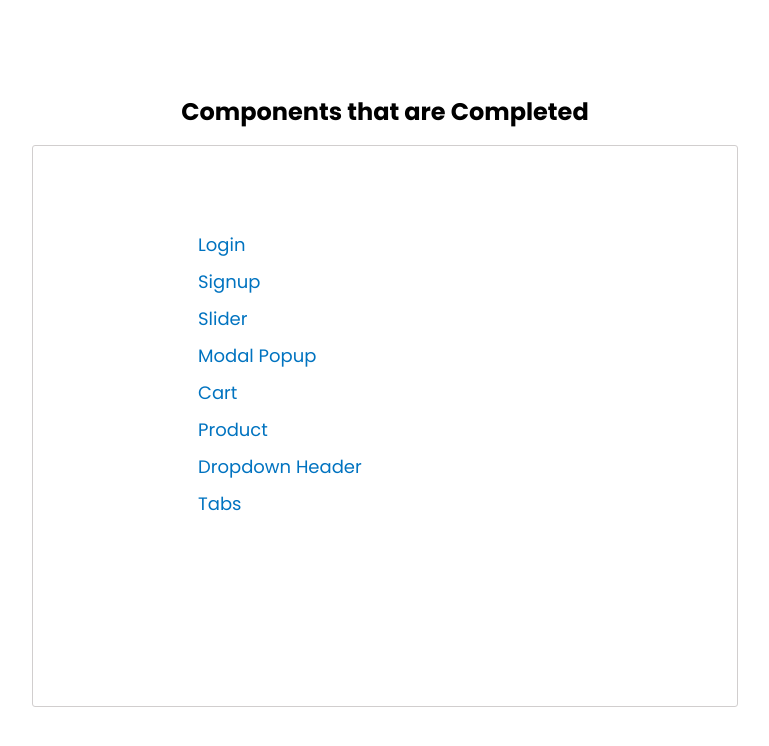
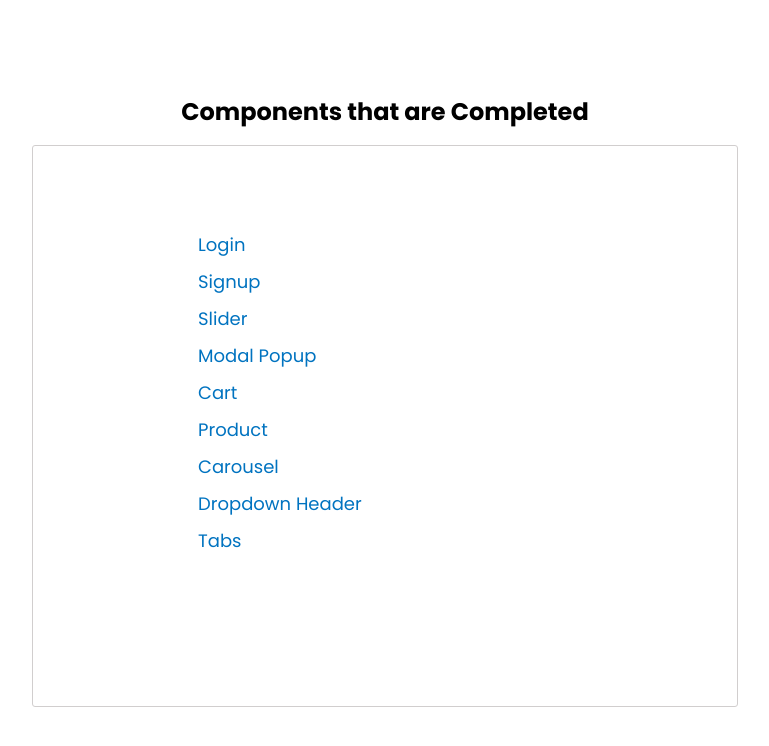
Before and after one commit to TahirAli32/react-components, a React (Create React App) app: page / in a window 1280 px wide. Shown: the top 746 px of the page, without its empty margins (255-1024 px from the left). Built offline with nearby package versions, Linux system fonts and the light colour scheme.

Commit message:
Carousel Route Set

```diff
--- a/src/App.js
+++ b/src/App.js
@@ -1,6 +1,6 @@
 import React from 'react'
 import { Routes, Route, useLocation } from 'react-router-dom'
-import { Cart, Login, Slider, Signup,  Home, Product, DropdownHeader, Navbar, Modal, Tabs } from './components'
+import { Cart, Login, Slider, Signup,  Home, Product, DropdownHeader, Navbar, Modal, Tabs, Carousel } from './components'
 
 function App() {
 
@@ -9,7 +9,6 @@ function App() {
   return (
     <>
       {location.pathname !== '/' && <Navbar /> }
-      {/* {location.pathname !== '/product' && <Navbar />} */}
       <Routes>
         <Route path="/" element={<Home />} />
         <Route path="/login" element={<Login />} />
@@ -20,6 +19,7 @@ function App() {
         <Route path="/slider" element={<Slider />} />
         <Route path="/modal" element={<Modal />} />
         <Route path="/tabs" element={<Tabs />} />
+        <Route path="/carousel" element={<Carousel />} />
       </Routes>
     </>
   )
--- a/src/components/Home.jsx
+++ b/src/components/Home.jsx
@@ -12,6 +12,7 @@ const Home = () => {
             <li><Link to="/modal">Modal Popup</Link></li>
             <li><Link to="/cart">Cart</Link></li>
             <li><Link to="/product">Product</Link></li>
+            <li><Link to="/carousel">Carousel</Link></li>
             <li><Link to="/dropdown">Dropdown Header</Link></li>
             <li><Link to="/tabs">Tabs</Link></li>
           </ul>
--- a/src/components/index.js
+++ b/src/components/index.js
@@ -8,3 +8,4 @@ export { default as Modal } from './Modal'
 export { default as Tabs } from './Tabs'
 export { default as Signup } from './Signup'
 export { default as Slider } from './Slider'
+export { default as Carousel } from './Carousel'
```
